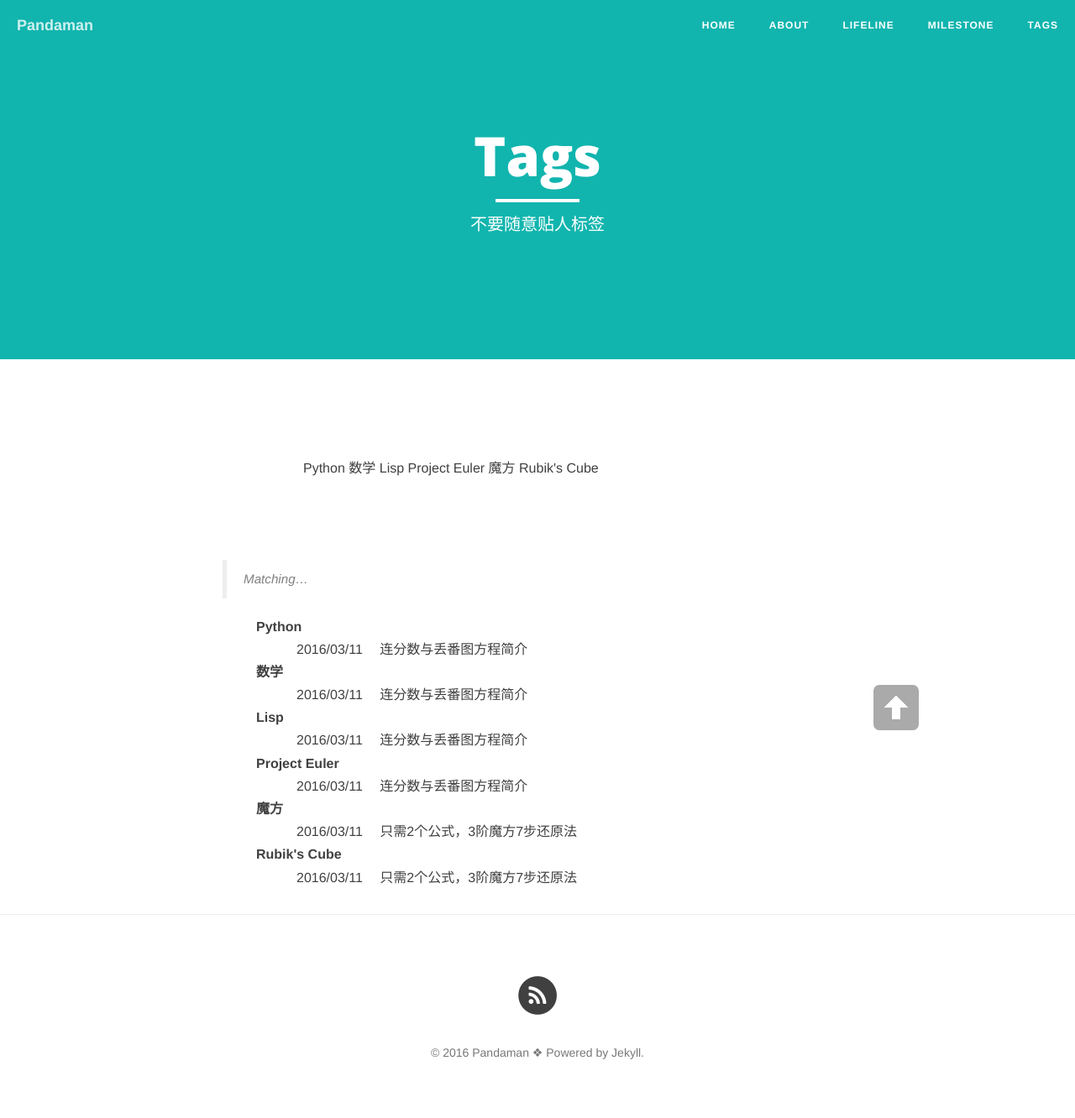
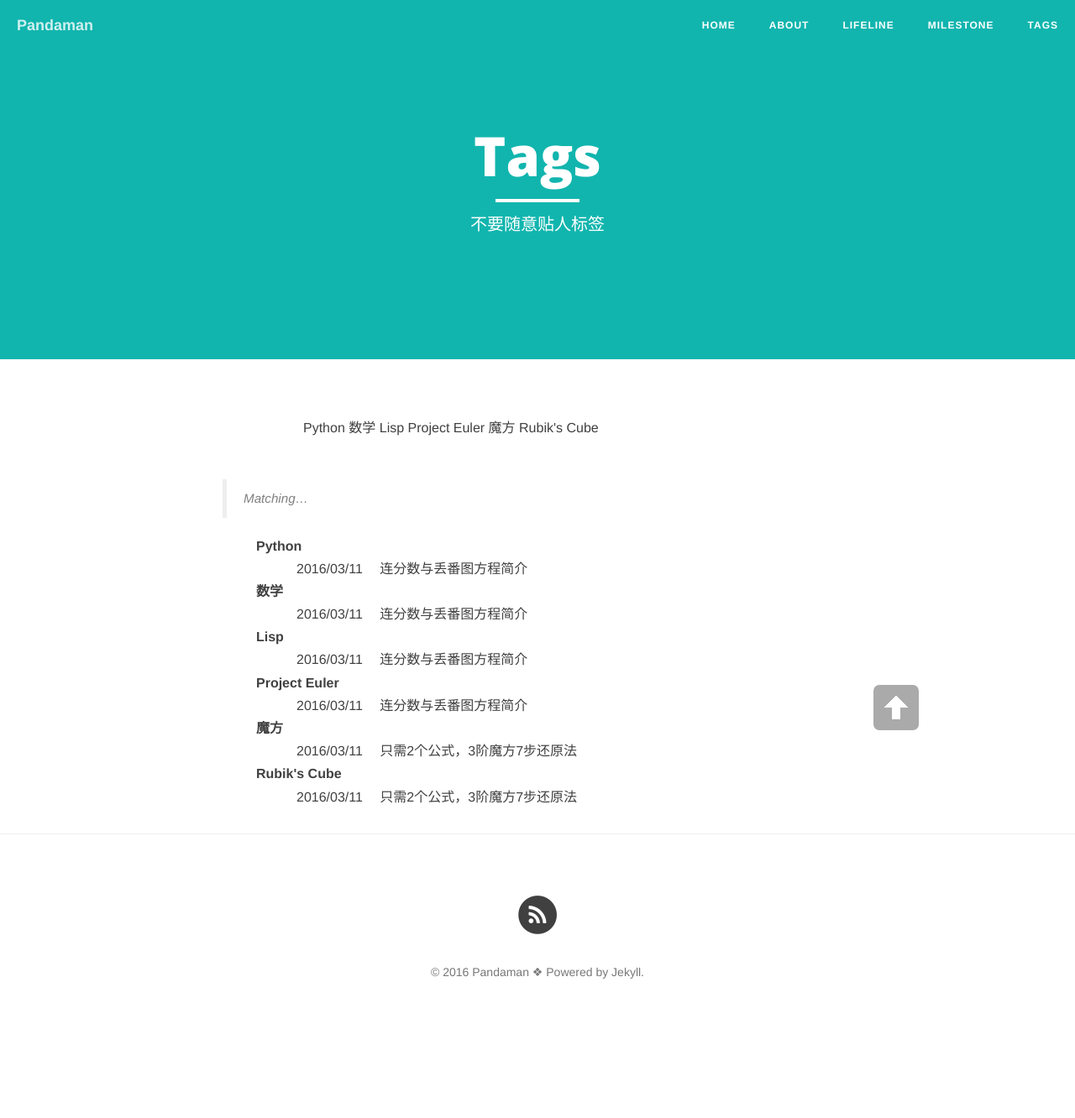
Before and after one commit to ceares/ceares.github.io, a Jekyll site: the page built from tags.md, in a window 1280 px wide. Shown: the whole page at 84% size. Built offline with Jekyll 4.4.1, drawn with Linux system fonts in a browser that asks for light colours; nearby versions of some CDN libraries; library files that are not in the unit come from our copies; after the commit the page ends 1236 px from its top, so only the background shows below that.

Commit message:
Update tags.md

```diff
--- a/tags.md
+++ b/tags.md
@@ -5,7 +5,7 @@
 header-img: "img/semantic.jpg"
 ---
 
-<div id='tag_cloud' style="margin:1in;">
+<div id='tag_cloud' style="margin:0.5in 1in;">
 {% for tag in site.tags %}
 <a href="#{{ tag[0] }}" title="{{ tag[0] }}" rel="{{ tag[1].size }}">{{ tag[0] }}</a>
 {% endfor %}
```
